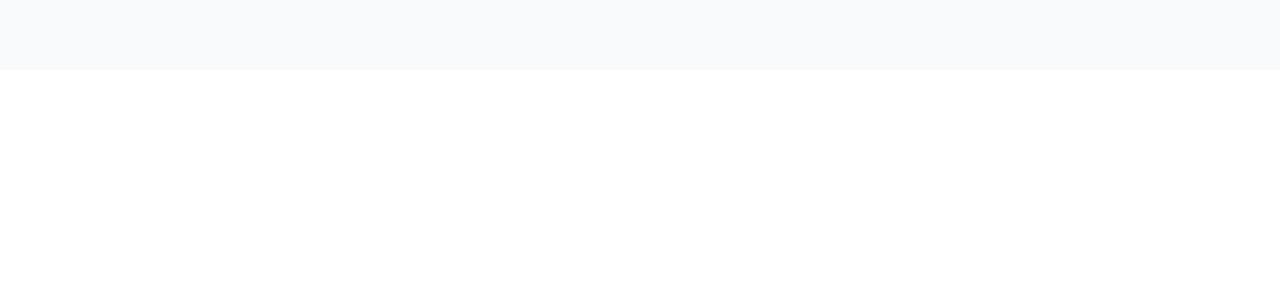
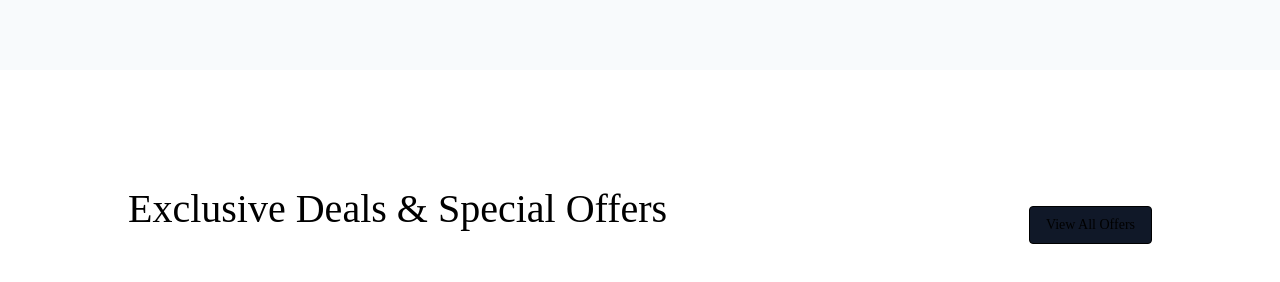
Before and after one commit to MehmoodCoder/Hotel_Booking_MERN_App, a React (Vite) app in the folder client/: page / in a window 1280 px wide. Shown: the part 1540-1822 px from the top of the page. Before the commit the page ends 1610 px from the top, so only its background shows below. Built offline with nearby package versions, Linux system fonts and the light colour scheme; no server answers.

Commit message:
Update UI

```diff
--- a/client/src/components/Offers.jsx
+++ b/client/src/components/Offers.jsx
@@ -1,14 +1,30 @@
 import React from "react";
+import Title from "./Title";
 
 const Offers = () => {
-    return(
-        <>
-            <div className="">
+  return (
+    <>
+      <div className="flex flex-col items-center px-6 md:px-16 lg:px-24 xl:px-32 pt-20 pb-30">
+        <div className="flex flex-col md:flex-row items-center justify-between w-full">
+          <Title
+            align="left"
+            title="Exclusive Deals & Special Offers"
+            description="Take advantage of our limited-time discounts, seasonal packages, and premium perks for your next getaway."
+          />
 
-            </div>
-        </>
-    )
-}
+          <button
+            onClick={() => {
+              Navigate("/offers");
+              scrollTo(0, 0);
+            }}
+            className="my-14 px-4 py-2 text-sm font-medium border border-white-100 cursor-pointer transition-all bg-gray-900 rounded hover:bg-white-100"
+          >
+            View All Offers
+          </button>
+        </div>
+      </div>
+    </>
+  );
+};
 
-
-export default Offers
+export default Offers;
```
